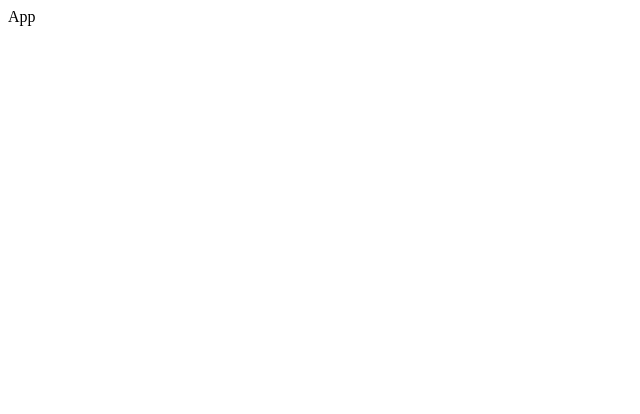
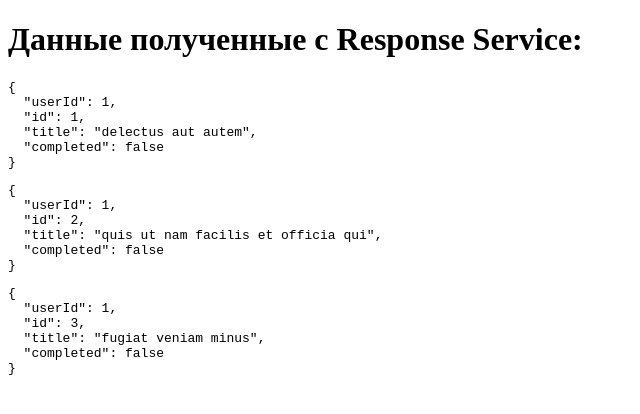
Before and after one commit to gera13sa/EvoApp, an Angular app: page / in a window 1280 px wide. Shown: the top 414 px of the page, without its empty margins (0-640 px from the left). Built offline with nearby package versions, Linux system fonts and the light colour scheme.

Commit message:
modified:   src/app/app.component.html deleted:    src/app/app.component.spec.ts modified:   src/app/app.component.ts modified:   src/app/app.module.ts new file:   src/app/response-interface.ts modified:   src/app/response.service.ts modified:   tsconfig.json

```diff
--- a/src/app/app.component.html
+++ b/src/app/app.component.html
@@ -1 +1,5 @@
-<span>App</span>
+<h1>Данные полученные с Response Service:</h1>
+
+<span *ngFor="let object of responseData">
+    <pre>{{ object | json }}</pre>
+</span>
--- a/src/app/app.component.ts
+++ b/src/app/app.component.ts
@@ -1,4 +1,6 @@
-import { Component } from '@angular/core';
+import { Component, OnInit } from '@angular/core';
+import { ResponseService } from './response.service';
+import { IResponse } from './response-interface';
 
 @Component({
   selector: 'app-root',
@@ -7,5 +9,11 @@ import { Component } from '@angular/core';
 })
 
 export class AppComponent {
-  textToDisplay = 'hello';
+  constructor(private responseService: ResponseService) {}
+
+  responseData: IResponse[] = [];
+
+  ngOnInit(){
+    this.responseData = this.responseService.getResponse();
+  }
 }
--- a/src/app/app.module.ts
+++ b/src/app/app.module.ts
@@ -2,6 +2,7 @@ import { NgModule } from '@angular/core';
 import { BrowserModule } from '@angular/platform-browser';
 
 import { AppComponent } from './app.component';
+import { ResponseService } from './response.service';
 
 @NgModule({
   declarations: [
@@ -10,7 +11,7 @@ import { AppComponent } from './app.component';
   imports: [
     BrowserModule
   ],
-  providers: [],
+  providers: [ResponseService],
   bootstrap: [AppComponent]
 })
 export class AppModule { }
--- /dev/null
+++ b/src/app/response-interface.ts
@@ -0,0 +1,6 @@
+export interface IResponse {
+    userId: number;
+    id: number;
+    title: string;
+    completed: boolean;
+}
--- a/src/app/response.service.ts
+++ b/src/app/response.service.ts
@@ -1,13 +1,14 @@
 import { Injectable } from '@angular/core';
+import { IResponse } from './response-interface';
 
 @Injectable({
   providedIn: 'root'
 })
 export class ResponseService {
 
-constructor() { }
+  constructor() { }
 
-usersArray = [
+  usersArray: IResponse[] = [
   {
     "userId": 1,
     "id": 1,
@@ -26,6 +27,10 @@ usersArray = [
     "title": "fugiat veniam minus",
     "completed": false
   }
-]
+  ];
+
+  getResponse(): IResponse[] {
+    return this.usersArray;
+  }
 
 }
--- a/tsconfig.json
+++ b/tsconfig.json
@@ -1,4 +1,3 @@
-/* To learn more about this file see: https://angular.io/config/tsconfig. */
 {
   "compileOnSave": false,
   "compilerOptions": {
```
Also changed, not shown: 1 other file (tests, documents, lock files or other folders).
